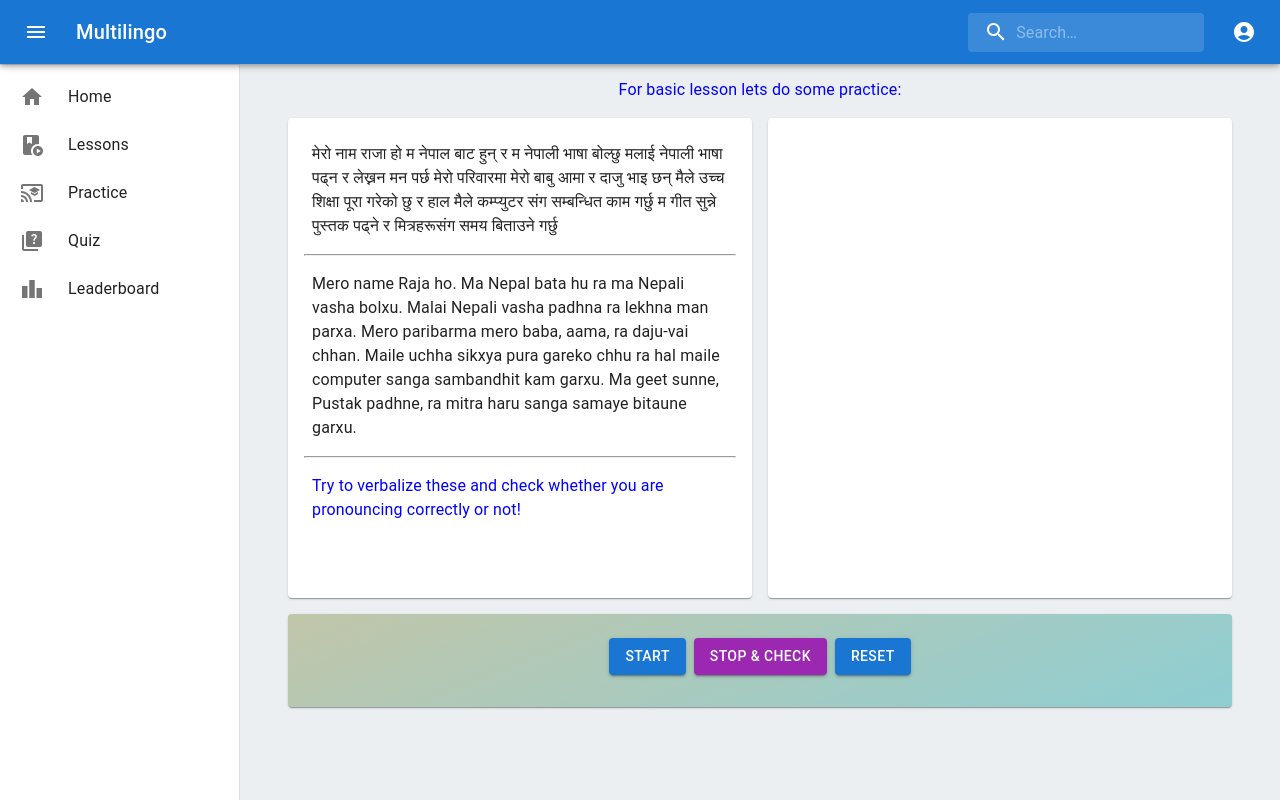
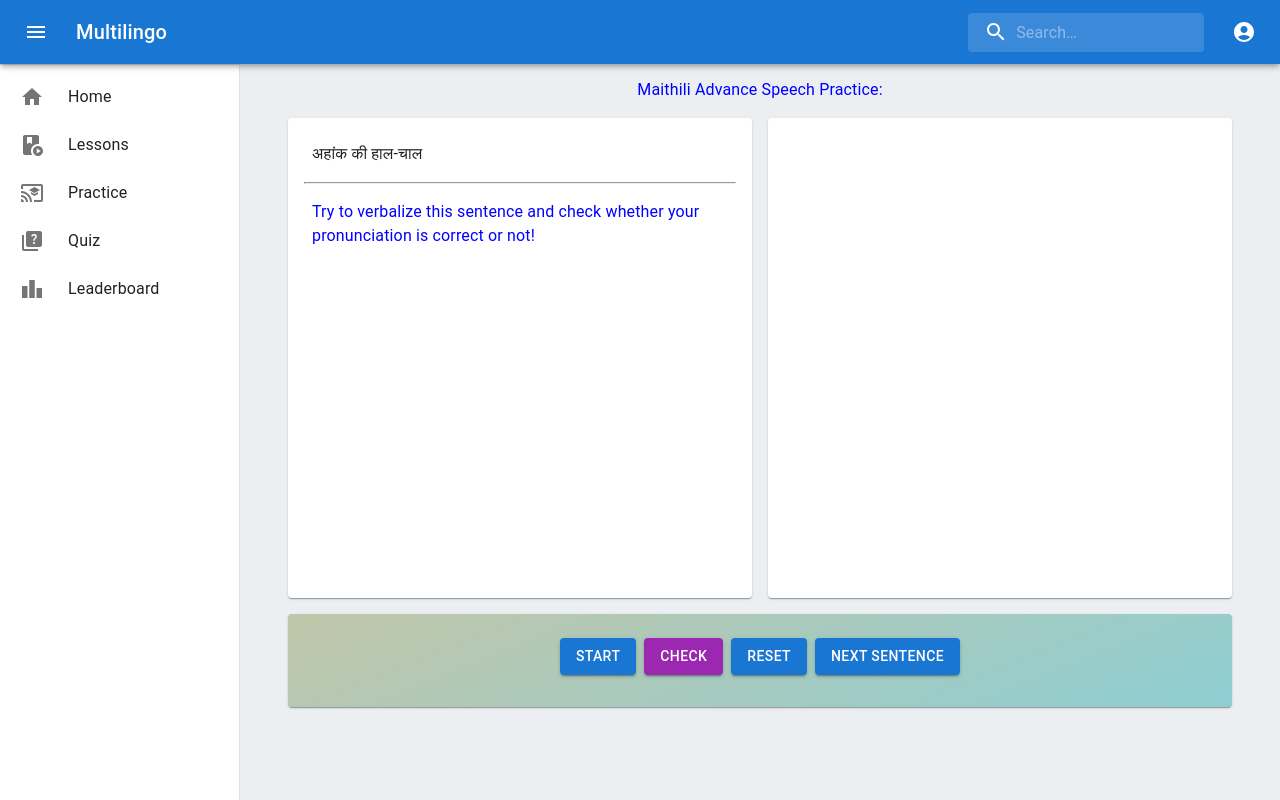
Before and after one commit to sristhilamichhane/multilingo, a React (Vite) app in the folder frontend/: page /intermediatePractice in a window 1280 px wide. Built offline with nearby package versions, Linux system fonts and the light colour scheme; no server answers; what react-swipeable-views-utils would draw is missing.

Commit message:
feat: :sparkles: Little complexity added for intermediate practice

```diff
--- a/frontend/src/components/Practice/IntermediatePractice.jsx
+++ b/frontend/src/components/Practice/IntermediatePractice.jsx
@@ -1,49 +1,100 @@
+import { useState } from "react";
 import {
   Box,
   Button,
   Card,
   CardActions,
   CardContent,
+  Dialog,
+  DialogActions,
+  DialogContent,
+  DialogContentText,
+  DialogTitle,
   Grid,
   Typography,
+  styled,
 } from "@mui/material";
 import Sidebar from "../Sidebar";
 import Navbar from "../Navbar";
-import { styled } from "@mui/system";
 import SpeechRecognition, {
   useSpeechRecognition,
 } from "react-speech-recognition";
-// import "./Home.css";
-import { useState } from "react";
 import { compareTwoStrings } from "string-similarity";
 
 const MainContent = styled(Box)(({ theme }) => ({
   flexGrow: 1,
   padding: theme.spacing(3),
   [theme.breakpoints.down("sm")]: {
-    padding: theme.spacing(1),
+    padding: theme.spacing(2),
   },
 }));
 
+const sentences = [
+  "अहांक की हाल-चाल",
+  "हम नाहि बुझए छि  ",
+  "कोन समय अछि ",
+  "हमरा मदद चाही",
+  "नजदीकी बैंक कतय अछि",
+];
+
 const IntermediatePractice = () => {
-  const givenSentence = ` मेरो नाम राजा हो म नेपाल बाट हुन् र म नेपाली भाषा
-  बोल्छु मलाई नेपाली भाषा पढ्न र लेख्नन मन पर्छ मेरो
-  परिवारमा मेरो बाबु आमा र दाजु भाइ छन् मैले उच्च
-  शिक्षा पूरा गरेको छु र हाल मैले कम्प्युटर संग सम्बन्धित
-  काम गर्छु म गीत सुन्ने पुस्तक पढ्ने र मित्रहरूसंग समय
-  बिताउने गर्छु`;
+  const [currentSentenceIndex, setCurrentSentenceIndex] = useState(0);
+  const [correctSentences, setCorrectSentences] = useState(0);
+  const [incorrectSentences, setIncorrectSentences] = useState(0);
+  const [sentenceResult, setSentenceResult] = useState("");
+  const [sentenceResults, setSentenceResults] = useState([]);
+  const [isChecking, setIsChecking] = useState(false);
+  const [showResultDialog, setShowResultDialog] = useState(false);
+
+  const givenSentence = sentences[currentSentenceIndex];
 
   const startListening = () =>
-    SpeechRecognition.startListening({ continuous: true, language: "ne-NP" });
+    SpeechRecognition.startListening({ continuous: true, language: "hi-IN" });
   const { transcript, resetTranscript, browserSupportsSpeechRecognition } =
     useSpeechRecognition();
-
-  const [comparisonResult, setComparisonResult] = useState("");
 
   const compareSentences = () => {
     const similarity = compareTwoStrings(givenSentence, transcript);
     const result = similarity >= 0.5 ? "Almost Correct!" : "Incorrect!";
-    setComparisonResult(result);
+    setSentenceResult(result);
+    setSentenceResults((prevResults) => [...prevResults, result]);
+
+    if (result === "Almost Correct!") {
+      setCorrectSentences(correctSentences + 1);
+    } else {
+      setIncorrectSentences(incorrectSentences + 1);
+    }
+
+    setIsChecking(false);
+  };
+
+  const handleNextSentence = () => {
+    // Move to the next sentence for practice
+    if (currentSentenceIndex < sentences.length - 1) {
+      setCurrentSentenceIndex(currentSentenceIndex + 1);
+      resetTranscript(); // Clear the transcript for the next sentence
+      setIsChecking(false);
+      setSentenceResult("");
+    } else {
+      // Show the overall result dialog when all sentences are practiced
+      setShowResultDialog(true);
+    }
+  };
+
+  const handleReset = () => {
+    // Reset the practice session
+    setCurrentSentenceIndex(0);
+    setCorrectSentences(0);
+    setIncorrectSentences(0);
+    setSentenceResult("");
+    setSentenceResults([]);
+    setIsChecking(false);
+    setShowResultDialog(false);
+    resetTranscript();
+  };
+
+  const handleCloseResultDialog = () => {
+    setShowResultDialog(false);
   };
 
   if (!browserSupportsSpeechRecognition) {
@@ -68,7 +119,7 @@ const IntermediatePractice = () => {
                   color: "blue",
                 }}
               >
-                For basic lesson lets do some practice:
+                Maithili Advance Speech Practice:
               </Typography>
               <Grid container spacing={2}>
                 <Grid item xs={12} md={6}>
@@ -81,32 +132,18 @@ const IntermediatePractice = () => {
                     <CardContent>
                       <Typography sx={{ p: 1 }}>{givenSentence}</Typography>
                       <hr />
-                      <Typography sx={{ p: 1 }}>
-                        Mero name Raja ho. Ma Nepal bata hu ra ma Nepali vasha
-                        bolxu. Malai Nepali vasha padhna ra lekhna man parxa.
-                        Mero paribarma mero baba, aama, ra daju-vai chhan. Maile
-                        uchha sikxya pura gareko chhu ra hal maile computer
-                        sanga sambandhit kam garxu. Ma geet sunne, Pustak
-                        padhne, ra mitra haru sanga samaye bitaune garxu.
-                      </Typography>
-                      <hr />
                       <Typography sx={{ p: 1, color: "blue" }}>
-                        Try to verbalize these and check whether you are
-                        pronouncing correctly or not!
+                        Try to verbalize this sentence and check whether your
+                        pronunciation is correct or not!
                       </Typography>
                     </CardContent>
                   </Card>
                 </Grid>
                 <Grid item xs={12} md={6}>
                   <Card sx={{ width: "100%", height: "60vh" }}>
-                    <CardContent>{transcript}</CardContent>
-                    <CardActions
-                      sx={{
-                        display: "flex",
-                        alignItems: "center",
-                        justifyContent: "center",
-                      }}
-                    ></CardActions>
+                    <CardContent>
+                      <Typography>{transcript}</Typography>
+                    </CardContent>
                   </Card>
                 </Grid>
                 <Grid item xs={12} md={12}>
@@ -119,6 +156,8 @@ const IntermediatePractice = () => {
                           justifyContent: "center",
                         }}
                       >
+                        {!isChecking && (
+                          <>
                             <Button
                               variant="contained"
                               color="primary"
@@ -134,13 +173,24 @@ const IntermediatePractice = () => {
                                 compareSentences();
                               }}
                             >
-                          Stop & Check
+                              Check
                             </Button>
-                        <Button variant="contained" onClick={resetTranscript}>
+                            <Button
+                              variant="contained"
+                              onClick={resetTranscript}
+                            >
                               Reset
                             </Button>
+                            <Button
+                              variant="contained"
+                              onClick={handleNextSentence}
+                            >
+                              Next Sentence
+                            </Button>
+                          </>
+                        )}
                       </CardActions>
-                      {comparisonResult && (
+                      {isChecking && (
                         <Typography
                           sx={{
                             display: "flex",
@@ -148,13 +198,13 @@ const IntermediatePractice = () => {
                             alignItems: "center",
                             pt: 2,
                             color:
-                              comparisonResult === "Almost Correct!"
+                              sentenceResult === "Almost Correct!"
                                 ? "green"
                                 : "red",
                             fontWeight: "bold",
                           }}
                         >
-                          {comparisonResult}
+                          {sentenceResult}
                         </Typography>
                       )}
                     </CardContent>
@@ -165,6 +215,29 @@ const IntermediatePractice = () => {
           </MainContent>
         </Box>
       </div>
+      <Dialog
+        open={showResultDialog}
+        onClose={handleCloseResultDialog}
+        aria-labelledby="result-dialog-title"
+        aria-describedby="result-dialog-description"
+      >
+        <DialogTitle id="result-dialog-title">
+          {" "}
+          <Typography variant="h4">Practice Result</Typography>
+        </DialogTitle>
+        <DialogContent>
+          <DialogContentText id="result-dialog-description">
+            Correct Sentences: {correctSentences}
+            <br />
+            Incorrect Sentences: {incorrectSentences}
+          </DialogContentText>
+        </DialogContent>
+        <DialogActions>
+          <Button onClick={handleReset} color="secondary">
+            Start Again
+          </Button>
+        </DialogActions>
+      </Dialog>
     </>
   );
 };
```
Lines whose indentation alone changed are shown as unchanged.
